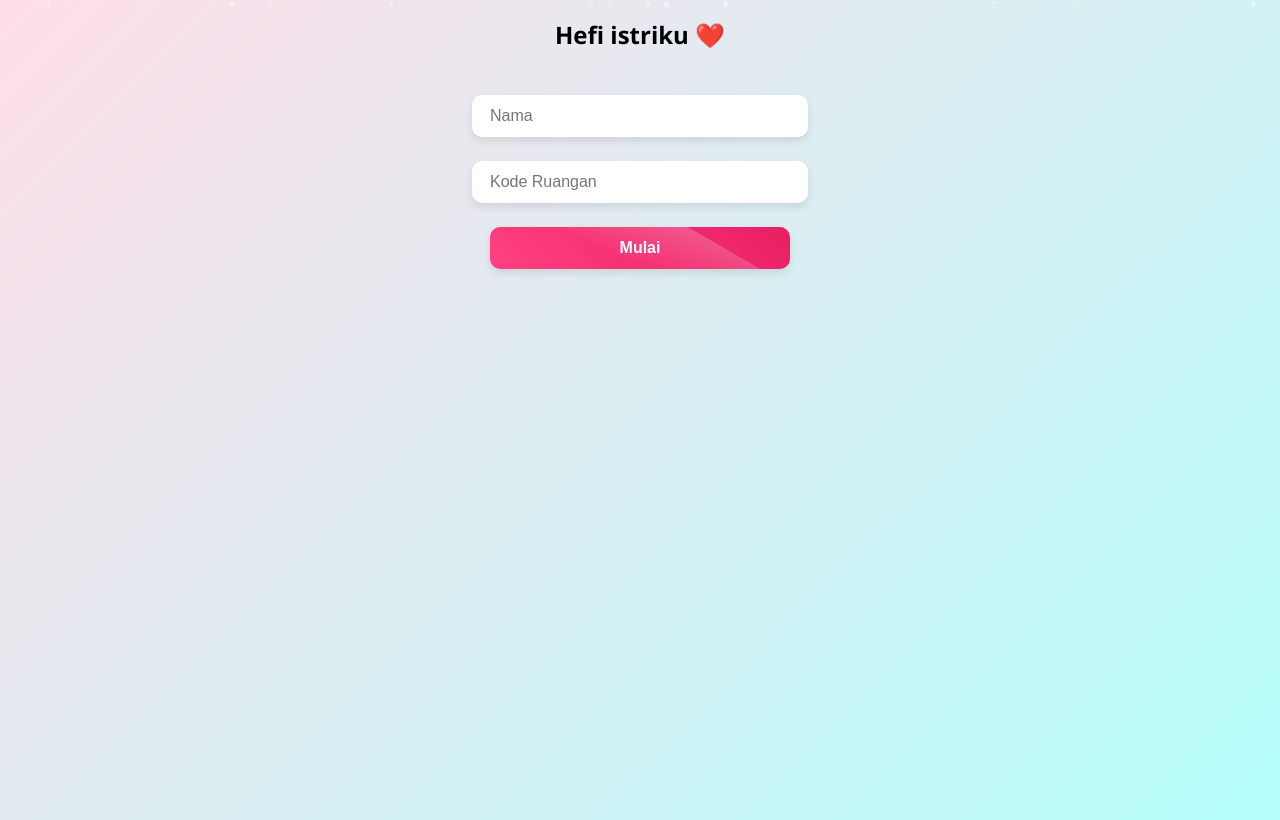
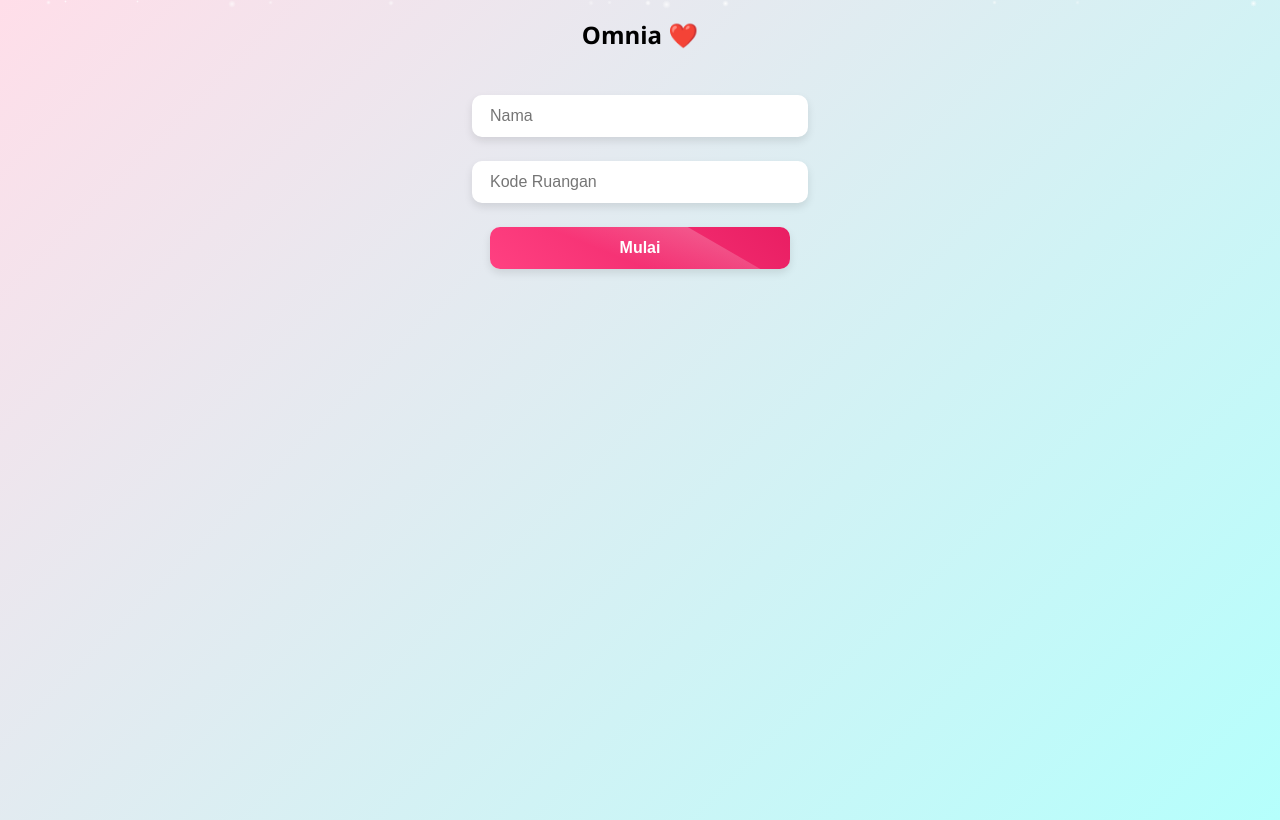
Before and after one commit to moeisa2/Patrick-, a plain HTML site: page index.html in a window 1280 px wide. Drawn offline with Linux system fonts and the light colour scheme.

Commit message:
Add files via upload

```diff
--- a/index.html
+++ b/index.html
@@ -3,7 +3,7 @@
 <head>
   <meta charset="UTF-8">
   <meta name="viewport" content="width=device-width, initial-scale=1.0">
-  <title>Hefi istriku ❤️ - نسخة محسّنة</title>
+  <title>Omnia ❤️ - نسخة محسّنة</title>
   <style>
     :root {
       --heart-color: #ff4081;
@@ -848,7 +848,7 @@
 </head>
 <body>
   <div class="login" id="login">
-    <h2 style="animation: bounce 2s infinite;">Hefi istriku ❤️</h2>
+    <h2 style="animation: bounce 2s infinite;">Omnia ❤️</h2>
     <input type="text" id="nameInput" placeholder="Nama">
     <input type="text" id="roomInput" placeholder="Kode Ruangan">
     <button onclick="joinGame()">Mulai</button>
```
